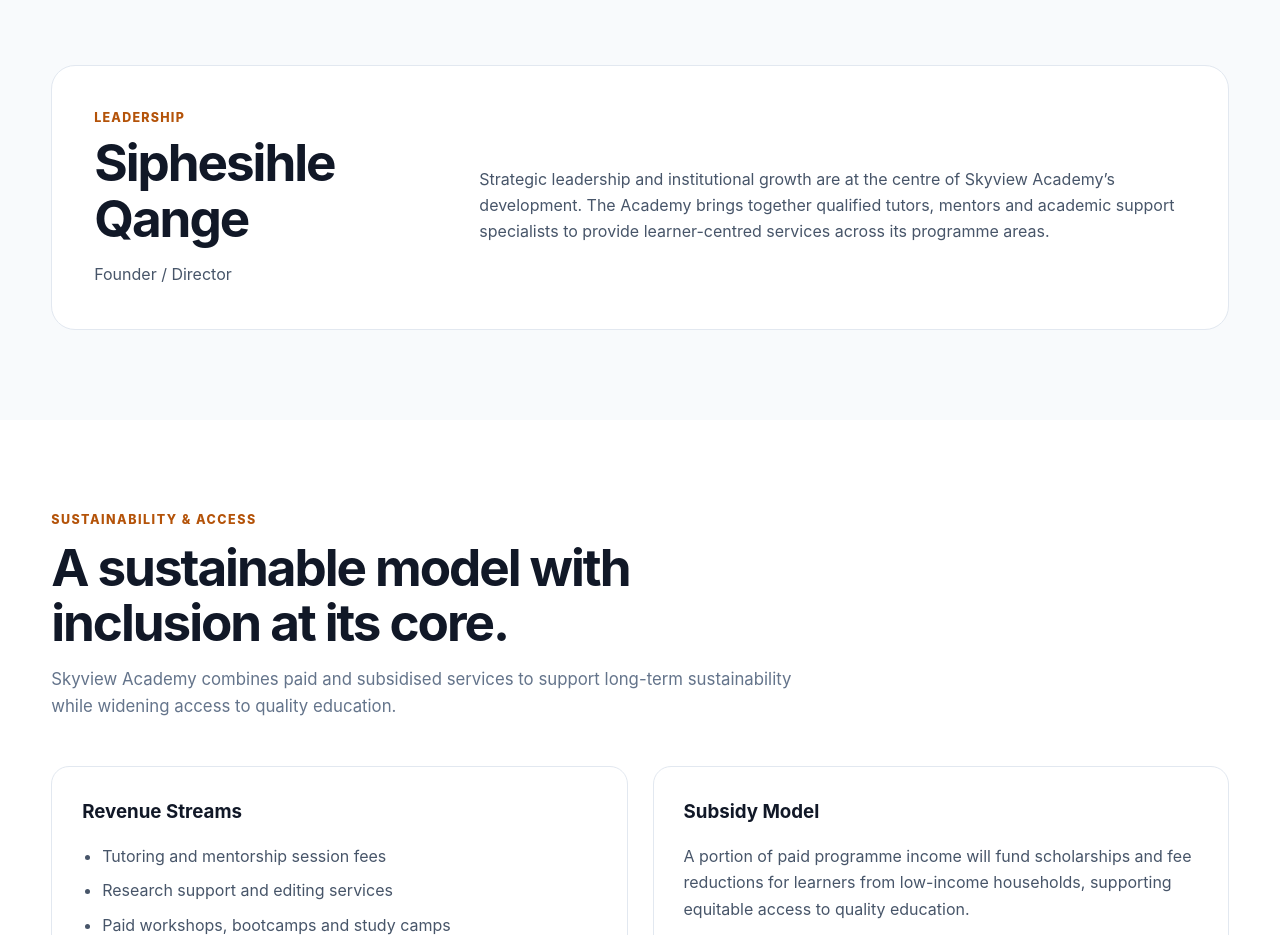
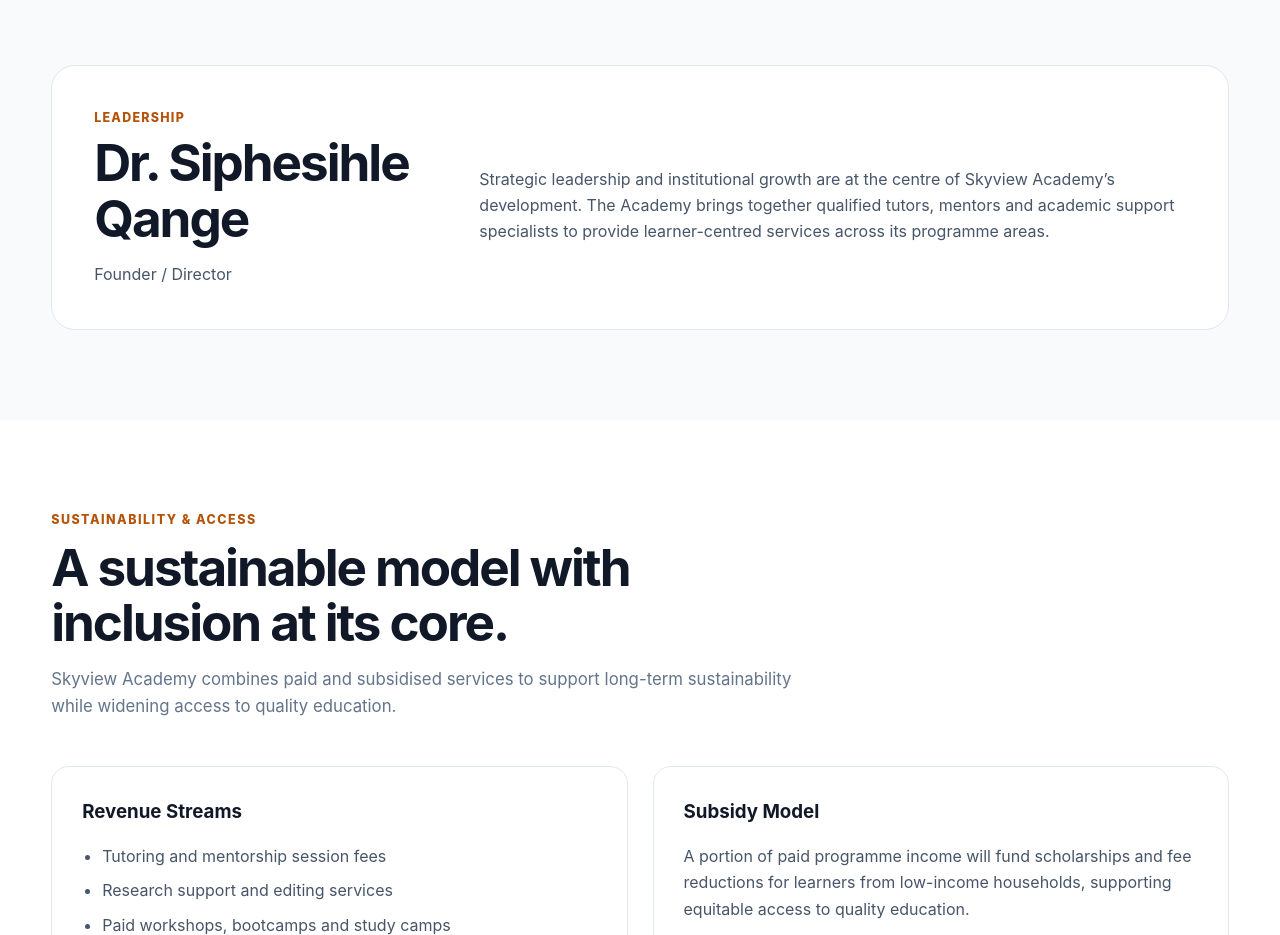
Before and after one commit to SihleQange/Skyview-Academy, a plain HTML site: page index.html in a window 1280 px wide. Shown: the part 4280-5215 px from the top of the page. Drawn offline with Linux system fonts and the light colour scheme.

Commit message:
Update index.html

```diff
--- a/index.html
+++ b/index.html
@@ -852,7 +852,7 @@
     <div class="container founder-box">
       <div>
         <div class="founder-label">Leadership</div>
-        <h2>Siphesihle Qange</h2>
+        <h2>Dr. Siphesihle Qange</h2>
         <p>Founder / Director</p>
       </div>
       <div>
```
